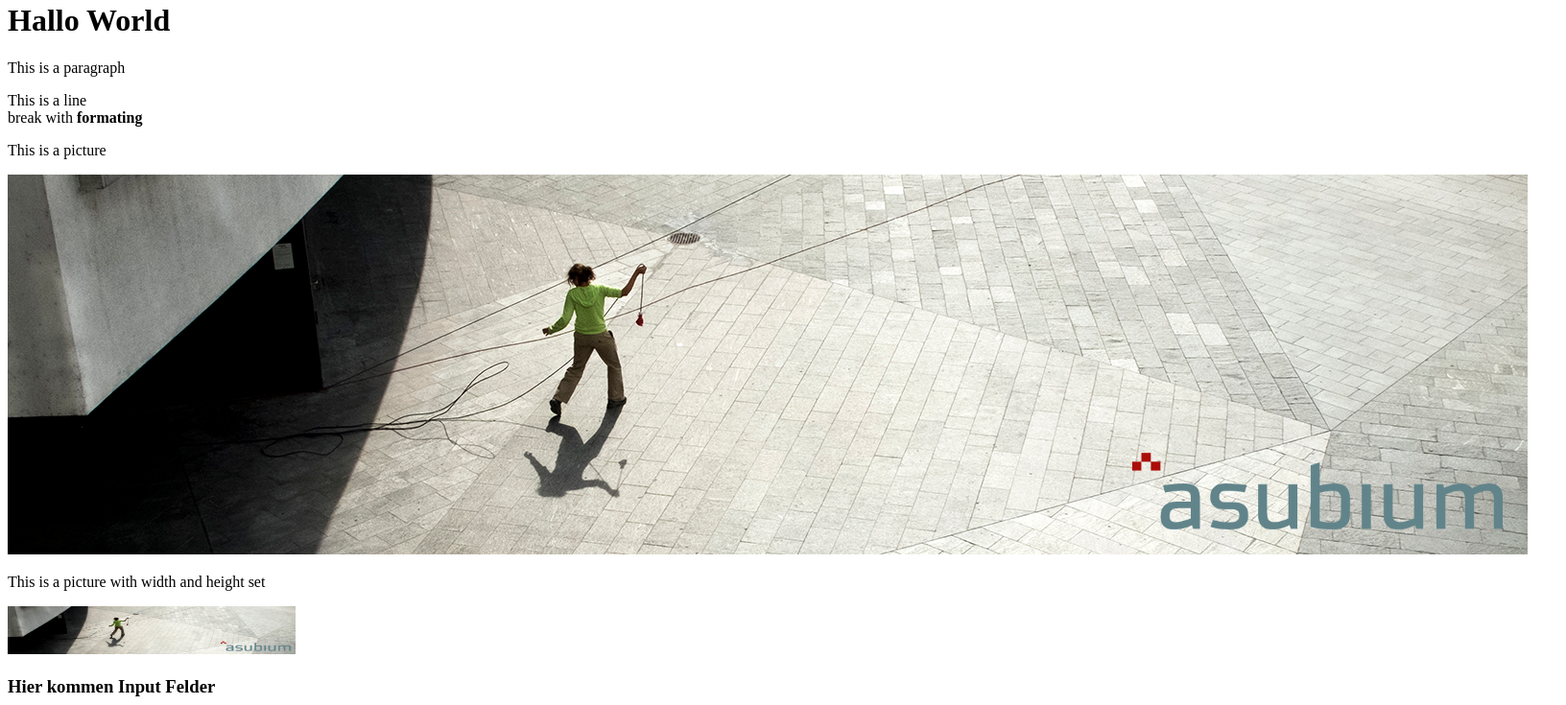
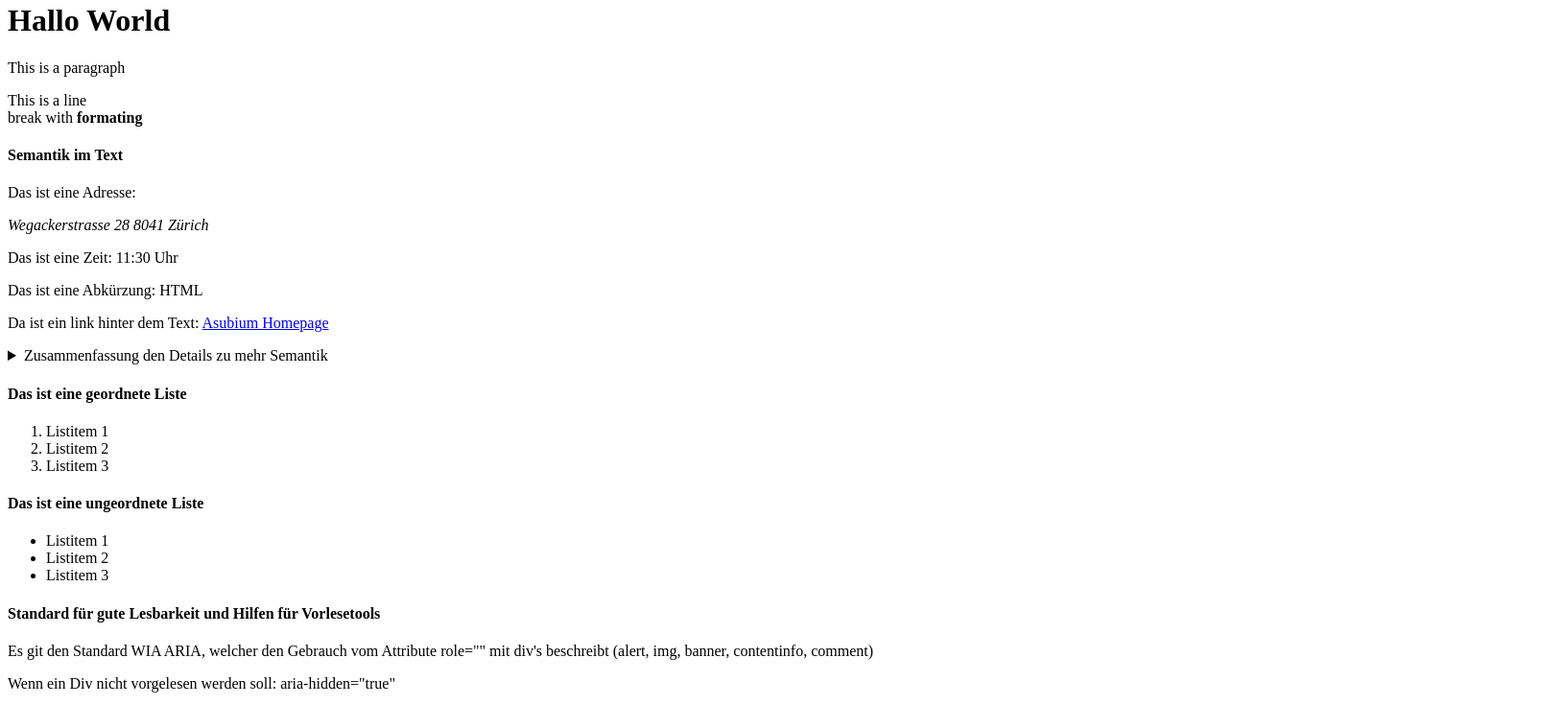
Before and after one commit to MacHeubi/HEM_Main, a plain HTML site: page Web/index.html in a window 1280 px wide. Shown: the part 18-753 px from the top of the page at 96% size, 1632 px wide, since content can reach past the window. Drawn offline with Linux system fonts and the light colour scheme; files whose address does not match are found by name.

Commit message:
All HTML chapters
Chapter semantik, structure und forms

```diff
--- a/Web/index.html
+++ b/Web/index.html
@@ -1,29 +1,92 @@
 <!doctype html>
-<html>
+<html lang="de">
     <head>
         <title>
             My First Page
         </title>
     </head>
     <body>
-        <div>
+        <header>
             <h1>
                 Hallo World
             </h1>
+        </header>
+        <div role="Basis Semantik">
             <p>
                 This is a paragraph
             </p>
             <p>
                 This is a line <br> break with <strong>formating</strong>
             </p>
+            <h4>
+                Semantik im Text
+            </h4>
+            <p>
+                Das ist eine Adresse: <address>Wegackerstrasse 28 8041 Zürich</address>
+            </p>
+            <p>
+                Das ist eine Zeit: <time>11:30 Uhr</time>
+            </p>
+            <p>
+                Das ist eine Abkürzung: <abbr>HTML</abbr>
+            </p>
+            <p>
+                Da ist ein link hinter dem Text: <a href="http://www.asubium.com">Asubium Homepage</a>
+            </p>
+            <details>
+                <summary>Zusammenfassung den Details zu mehr Semantik</summary>
+                Hier gibt es weitere details zu Semantik. Es gibt auch header, main, section, nav und footer tags zum gruppieren von Text. Diese haben aber keinen Einfluss auf die Darstellung.
+            </details>
+            <h4>
+                Das ist eine geordnete Liste
+            </h4>
+            <ol>
+                <li>
+                    Listitem 1
+                </li>
+                <li>
+                    Listitem 2
+                </li>
+                <li>
+                    Listitem 3
+                </li>
+            </ol>
+            <h4>
+                Das ist eine ungeordnete Liste
+            </h4>
+            <ul>
+                <li>
+                    Listitem 1
+                </li>
+                <li>
+                    Listitem 2
+                </li>
+                <li>
+                    Listitem 3
+                </li>
+            </ul>
+            <h4>
+                Standard für gute Lesbarkeit und Hilfen für Vorlesetools
+            </h4>
+            <p>
+                Es git den Standard <abbr>WIA ARIA</abbr>, welcher den Gebrauch vom Attribute role="" mit div's beschreibt (alert, img, banner, contentinfo, comment)
+            </p>
+            <p>
+                Wenn ein Div nicht vorgelesen werden soll: aria-hidden="true"
+            </p>
         </div>
-        <div>
-            <p>This is a picture</p>
-            <img src="/Users/Infonovis2/Documents/Business/Asubium/GitHub/Web/img/as_banner.jpeg">
+        <div role="img">
+            <figure>
+                <p>This is a picture</p>
+                <img src="/Users/Infonovis2/Documents/Business/Asubium/GitHub/Web/img/as_banner.jpeg">
+            <figcaption>This is a figcaption example</figcaption>
+            </figure>
             <p>This is a picture with width and height set</p>
             <img src="/Users/Infonovis2/Documents/Business/Asubium/GitHub/Web/img/as_banner.jpeg" height="50" width="300">
+            <p>This is a picture with alternative text set</p>
+            <img src="as_banner.jpeg" alt="Logo von der Asubium auf einem Foto von einem Geschäftsgebäude">
         </div>
-        <div>
+        <div role="Input Felder">
             <h3>
                 Hier kommen Input Felder
             </h3>
@@ -36,7 +99,7 @@
             E-Mail: <input type="email"><br>
             Phone: <input type="tel"><br>
         </div>
-        <div>
+        <div role="Forms">
             <h3>
                 Hier kommt eine From
             </h3>
@@ -53,5 +116,10 @@
                 </fieldset>
             </form>
         </div>
+        <footer>
+            <h3>
+                This is the footer
+            </h3>
+        </footer>
     </body>
 </html>
```
